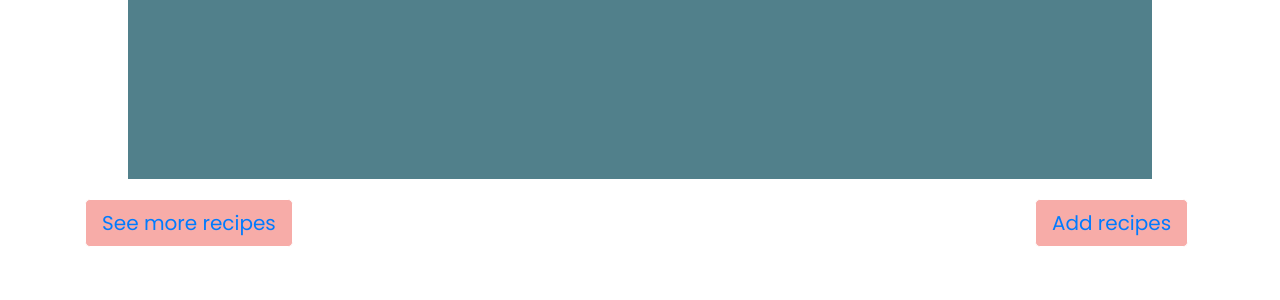
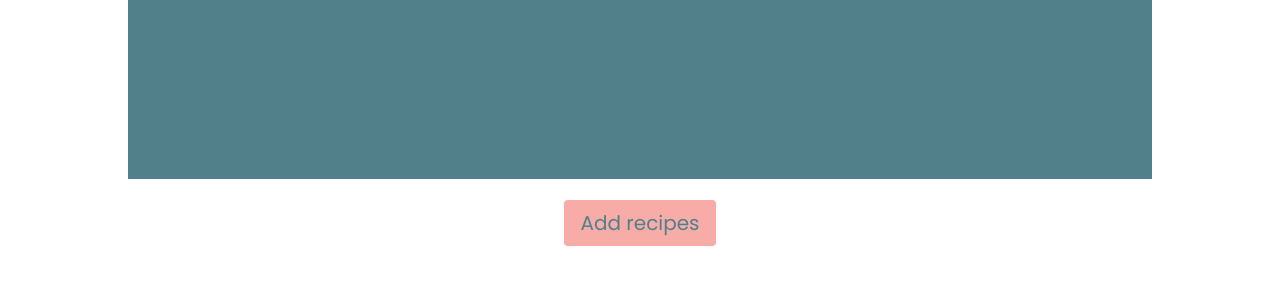
Before and after one commit to haleanana/our-recipe, a Flask app: page / in a window 1280 px wide. Shown: the part 318-618 px from the top of the page. Run offline with Flask 2, Linux system fonts and the light colour scheme; some libraries are stand-ins or nearby versions.

Commit message:
Customised buttons and anchors on style.css

```diff
--- a/static/css/style.css
+++ b/static/css/style.css
@@ -15,8 +15,13 @@ h3 {
     padding-top: 15px
 }
 
+/*-----------Links -------------------*/
+a {
+    color: #51808B
+}
 
-/*-----------Carousel-------------------*/
+
+/*-----------Navbar-------------------*/
 .bg-light{
     background-color: #F7ACA8!important;
 }
@@ -61,6 +66,10 @@ h3 {
     border-color: #fff;
 }
 
+.add-btn{
+    justify-content: center
+}
+
 /*-----------Forms-------------------*/
 
 .input-field {
--- a/templates/index.html
+++ b/templates/index.html
@@ -34,17 +34,10 @@
   </div>
 </div>
 <div class="container">
-  <div class="row">
-    <div class="col">
-      <button type="button" class="btn btn-primary btn-lg">
-        <a href="{{url_for('get_recipes')}}"> See more recipes</a>
-      </button>
-    </div>
-    <div class="col col-lg-2">
+  <div class="row add-btn">
       <button type="button" class="btn btn-primary btn-lg">
         <a href="{{url_for('add_recipe')}}">Add recipes</a>
       </button>
     </div>
-  </div>
 </div>
 {% endblock %}
```
